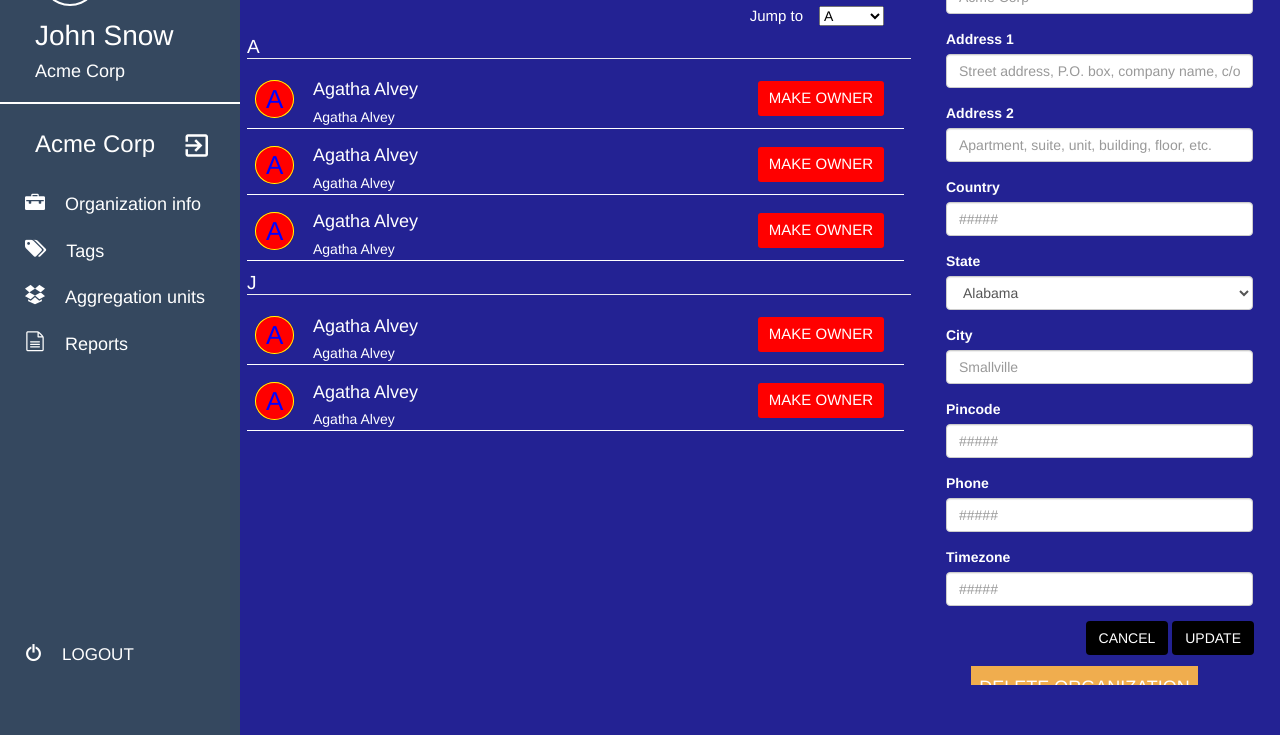
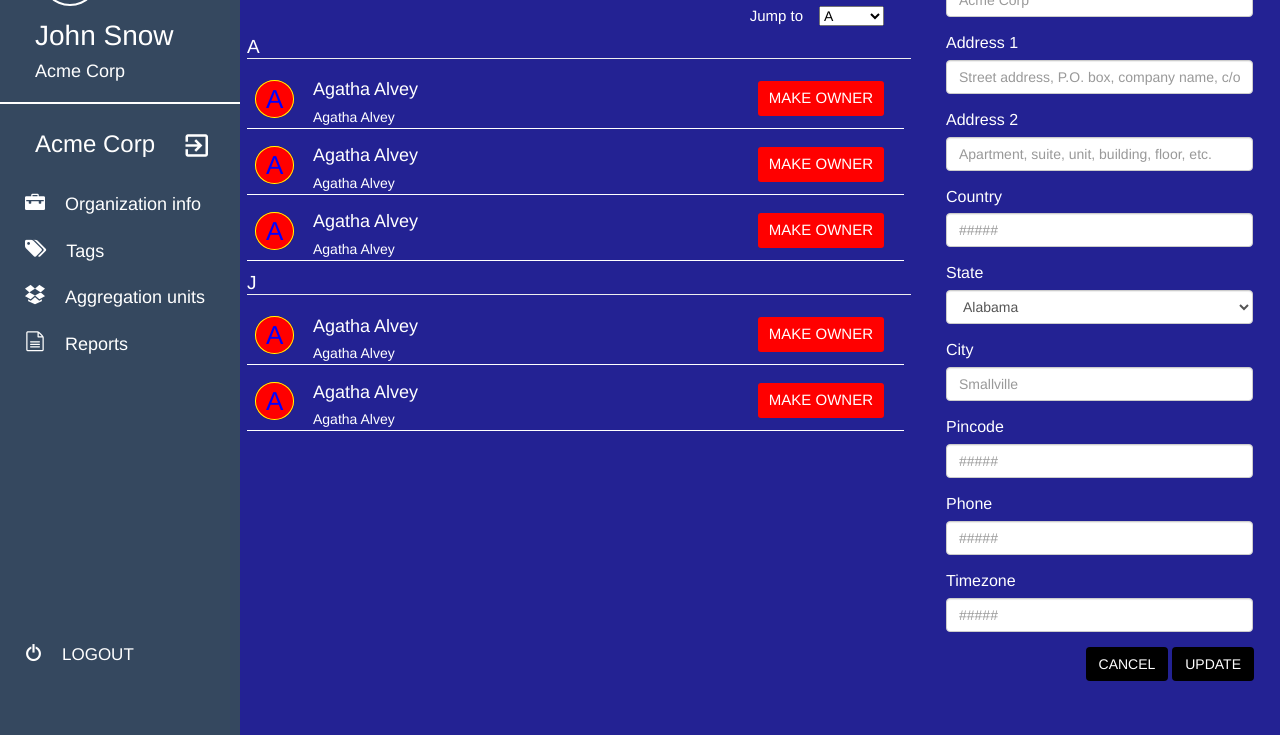
Before and after one commit to rohinsha/UI-dashboard-task3, a website: page index.html in a window 1280 px wide. Shown: the part 129-864 px from the top of the page. Drawn offline with nearby package versions, Linux system fonts and the light colour scheme; files that its build step writes are made by us from their sources; files whose address does not match are found by name.

Commit message:
Increase font-size of labels in form-group class

```diff
--- a/sass/pages/_dashboard.scss
+++ b/sass/pages/_dashboard.scss
@@ -387,3 +387,11 @@ background-color:black;
     padding:20px 5px;
   }
 }
+
+
+.form-group{
+  label{
+    font-size: 16px;
+    font-weight: normal;
+  }
+}
```
